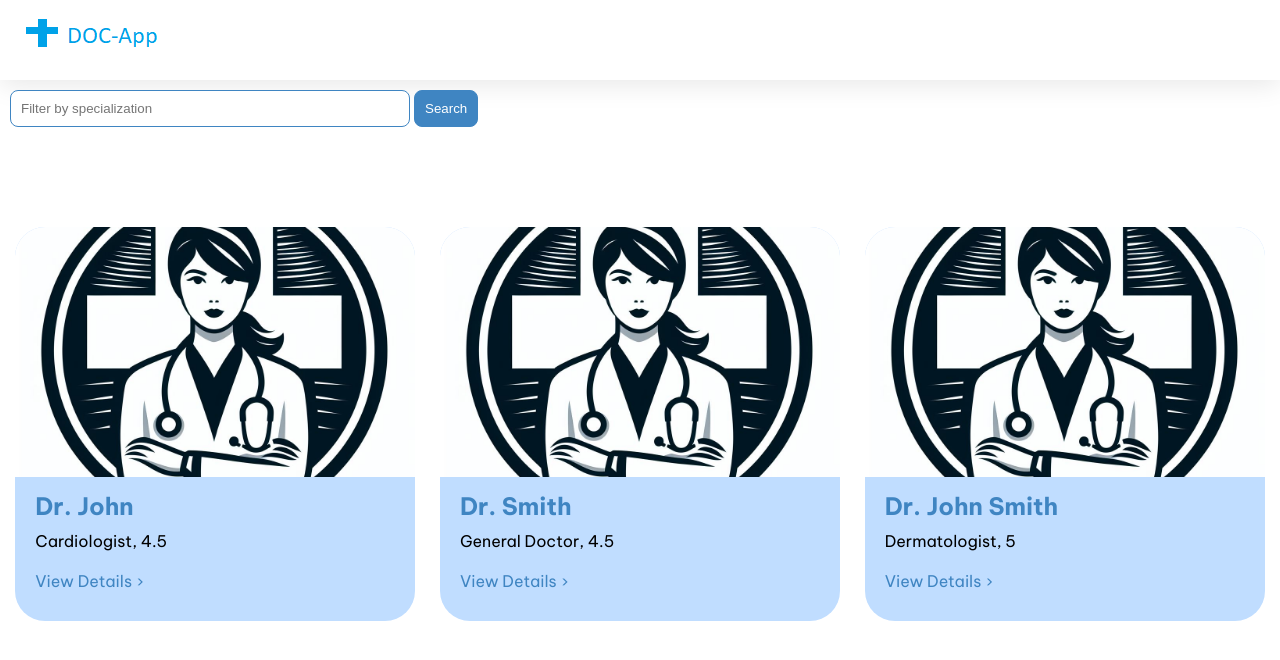
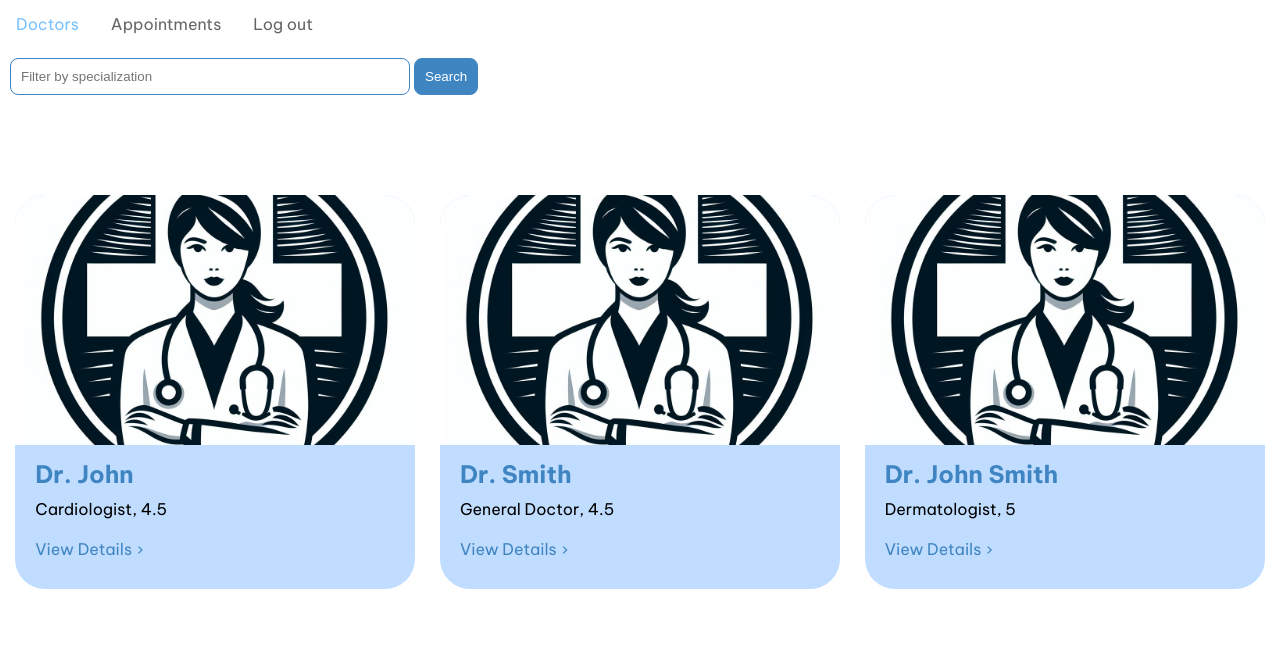
Before and after one commit to aathanush/my-app, an Angular app: page / in a window 1280 px wide. Shown: the top 660 px of the page. Built offline with nearby package versions, Linux system fonts and the light colour scheme.

Commit message:
Chenged the alignment of navigation bar

```diff
--- a/src/app/app.component.css
+++ b/src/app/app.component.css
@@ -10,3 +10,34 @@ header {
 .content {
   padding: var(--content-padding);
 }
+
+
+ul {
+  list-style-type: none;
+  margin: 0;
+  padding: 0;
+  overflow: hidden;
+  border: 1px solid --primary-color;
+  background-color: --accent-color;
+}
+
+li {
+  float: left;
+}
+li a {
+  display: block;
+  color: #666;
+  text-align: center;
+  padding: 14px 16px;
+  text-decoration: none;
+}
+
+
+li a:hover:not(.active) {
+  color: #77c2ff;
+}
+
+li a.active {
+  color: white;
+  background-color: #1dab77;
+}
--- a/src/app/app.component.ts
+++ b/src/app/app.component.ts
@@ -12,11 +12,25 @@ import { Router, RouterModule, RouterOutlet, RouterLink } from '@angular/router'
   ],
   template: `
     <main>
-      <a [routerLink]="['/']">
-      <header class="brand-name">
-        <img class="brand-logo" src="/assets/daa.png" alt="logo" aria-hidden="true">
-      </header>
-      </a>
+      <nav>
+        <ul>
+          <li>
+        <a [routerLink]="['/']">
+          Doctors
+        </a>
+          </li>
+          <li>
+        <a [routerLink]="['/appointments']">
+          Appointments
+        </a>
+          </li>
+          <li>
+        <a [routerLink]="['/appointments']">
+          Log out
+        </a>
+          </li>
+        </ul>
+      </nav>
       <section class="content">
         <router-outlet></router-outlet>
       </section>
--- a/src/styles.css
+++ b/src/styles.css
@@ -15,7 +15,7 @@
     --disabled-color: #0c2c4a;
   }
 
-  button.primary {
+  button {
     padding: 10px;
     border: solid 1px var(--primary-color);
     background: var(--primary-color);
```
